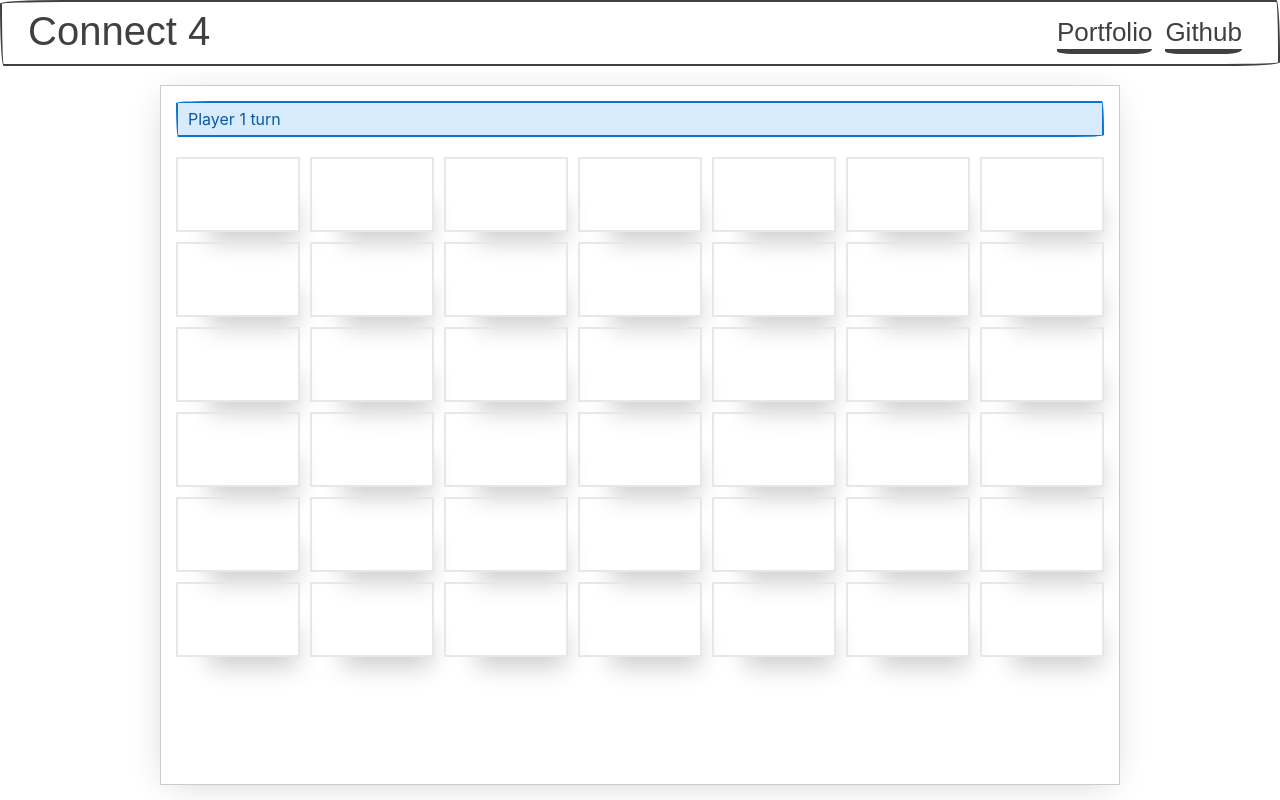
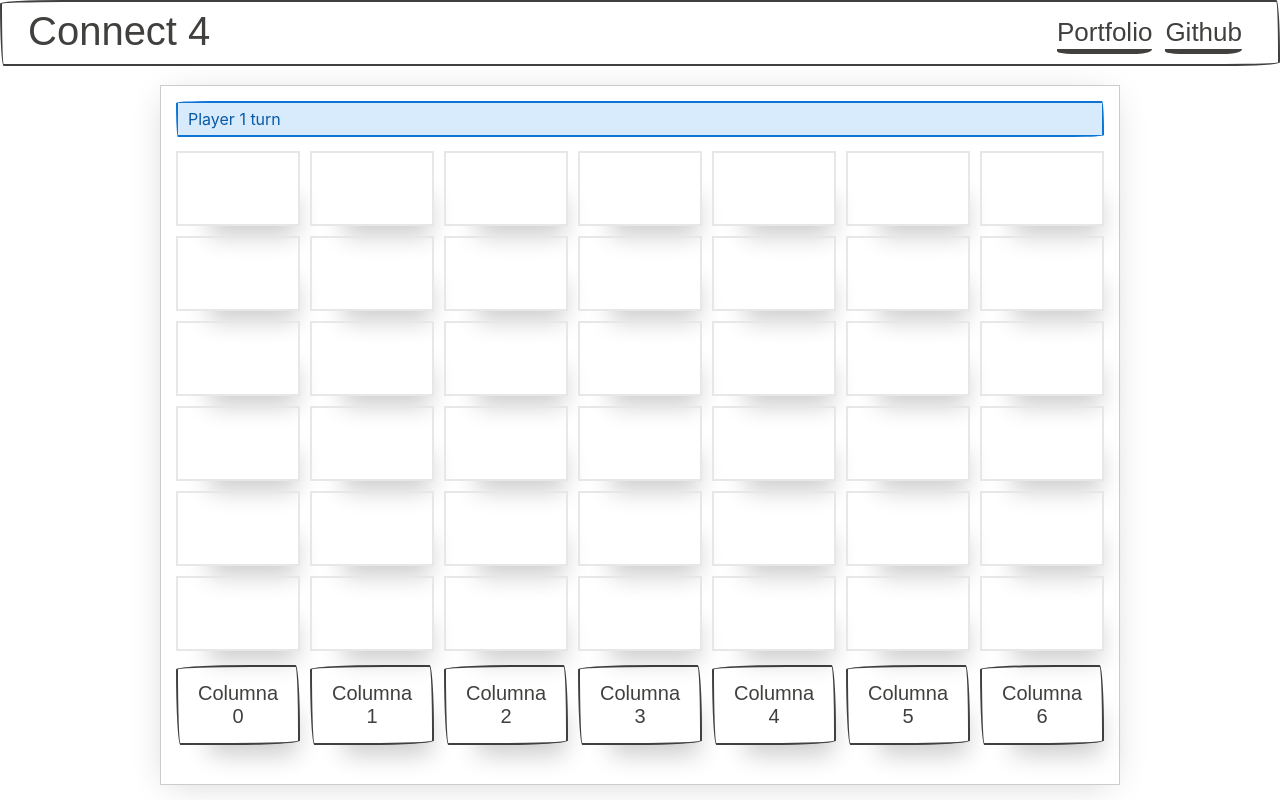
Before and after one commit to Mia-Salazar/connect-4, a React (Create React App) app: page / in a window 1280 px wide. Built offline with nearby package versions, Linux system fonts and the light colour scheme; a web font is replaced by a local one.

Commit message:
Add columns button

```diff
--- a/src/App.scss
+++ b/src/App.scss
@@ -5,6 +5,10 @@
 }
 
 .board {
+    margin-bottom: 14px;
+}
+
+.columns-button, .board {
     display: grid;
     grid-gap: 10px;
     grid-template-columns: repeat(7, 1fr);
@@ -17,4 +21,5 @@
 .alert {
     font-size: 16px;
     padding: 7px 10px;
+    margin-bottom: 14px;
 }
--- /dev/null
+++ b/src/app/components/ColumnsButton.jsx
@@ -0,0 +1,17 @@
+import React from "react";
+
+export const ColumnsButton = () => {
+    const tokenLaunched = (event) => {
+        console.log(event.target.outerText)
+    }
+	return (
+            <section className="columns-button">
+                {[...Array(7)].map((e, i) => {
+                    return <button className="paper-btn btn-primary-outline" key={i} onClick={(i) =>tokenLaunched(i)}>Columna {i}</button>
+                })}
+
+            </section>
+	);
+};
+
+export default ColumnsButton;
--- a/src/app/components/Container.jsx
+++ b/src/app/components/Container.jsx
@@ -1,5 +1,6 @@
 import React, { useState } from "react";
 import Cell from "./Cell";
+import ColumnsButton from "./ColumnsButton";
 
 export const Container = () => {
     const [user, setUser] = useState(true)
@@ -12,6 +13,7 @@ export const Container = () => {
                     return <Cell key={i} index={i} />
                 })}
             </section>
+            <ColumnsButton />
         </main>
 	);
 };
```
